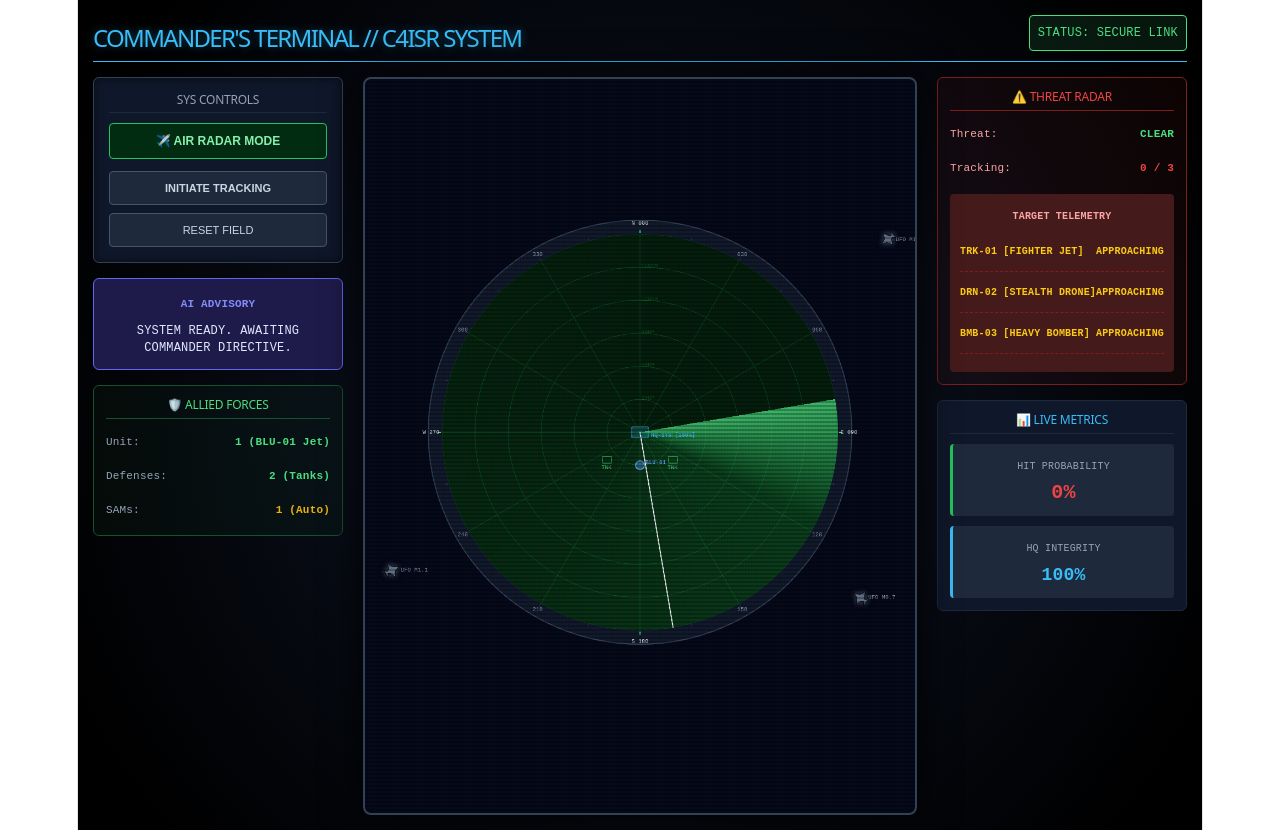
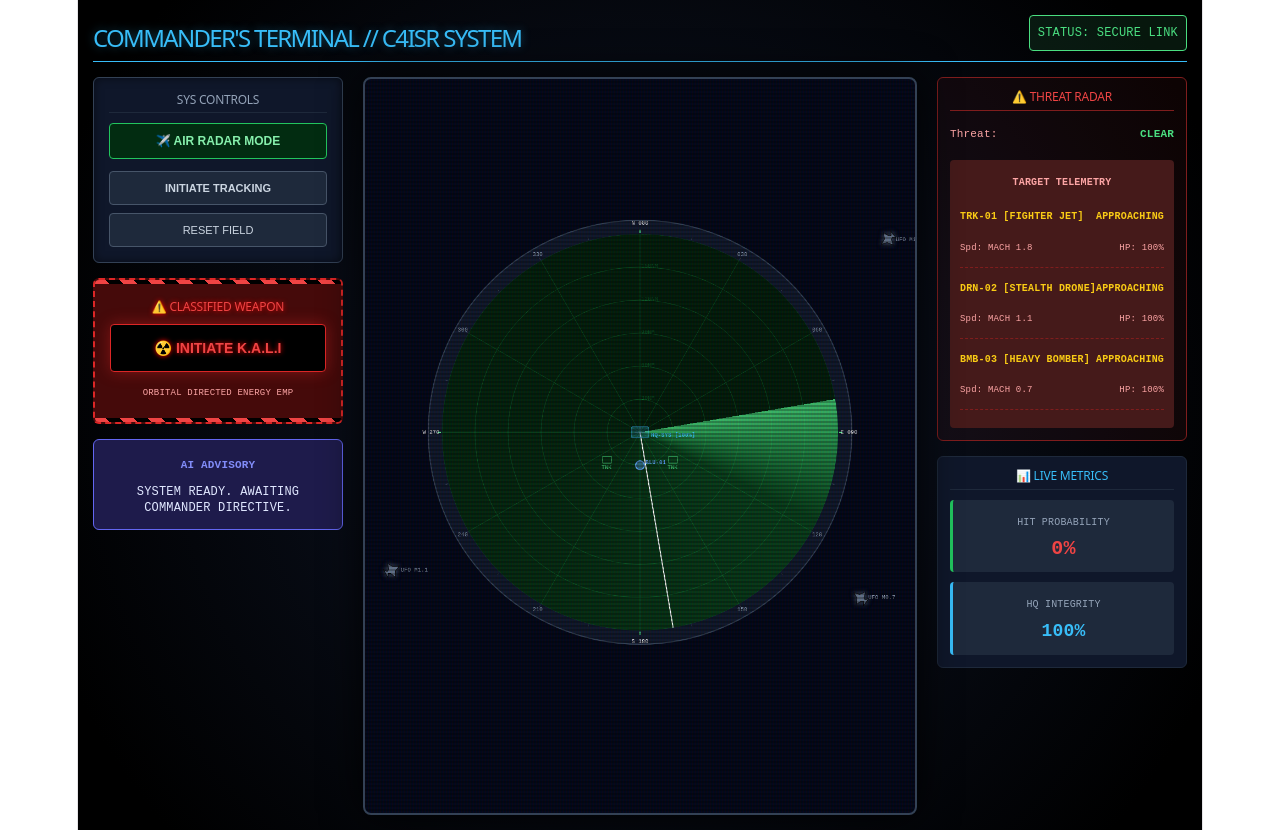
Before and after one commit to sriharish094-hue/drdo-tactical-simulator, a React app in the folder app/: page / in a window 1280 px wide. Built offline with nearby package versions, Linux system fonts and the light colour scheme; the HTML template or start-up script is replaced by a standard one.

Commit message:
Added Top Secret Orbital K.A.L.I Weapon System

```diff
--- a/app/src/App.jsx
+++ b/app/src/App.jsx
@@ -28,6 +28,9 @@ export default function App() {
   const lastDefFire = useRef({ 'DEF-1': 0, 'DEF-2': 0 });
   const movementRef = useRef({ dx: 0, dy: 0 });
 
+  // TOP SECRET: K.A.L.I WEAPON SYSTEM REF
+  const kaliRef = useRef({ active: false, radius: 0 });
+
   const [advisorText, setAdvisorText] = useState('SYSTEM READY. AWAITING COMMANDER DIRECTIVE.');
   const [hitProbability, setHitProbability] = useState(0);
   const [enemyStrategy, setEnemyStrategy] = useState('SCANNING BORDERS...');
@@ -52,8 +55,17 @@ export default function App() {
   const fireMissile = () => { if (baseHealth > 0) setMissiles(prev => [...prev, { x: ownShip.x, y: ownShip.y, speed: 12, type: 'MANUAL', targetId: null }]); };
   const deployFlare = () => { if (baseHealth > 0) setFlares(prev => [...prev, { x: ownShip.x, y: ownShip.y, life: 100 }]); };
 
+  // INITIATE CLASSIFIED WEAPON
+  const triggerKALI = () => {
+    if (baseHealth > 0 && !kaliRef.current.active) {
+      kaliRef.current = { active: true, radius: 10 };
+      setAdvisorText('☢️ CLASSIFIED: PROJECT K.A.L.I ACTIVATED. ORBITAL EMP DISCHARGING!');
+    }
+  };
+
   const handleReset = (newMode = radarMode) => {
     setOwnShip({ x: 500, y: 460 });
+    kaliRef.current.active = false;
     if (newMode === 'AIR') {
       setEnemies([
         { id: 'TRK-01', type: 'FIGHTER JET', x: 950, y: 50, health: 100, speed: 1.8, alt: 24000 },
@@ -87,14 +99,32 @@ export default function App() {
         lastTime = time;
         setOwnShip(p => ({ x: Math.max(20, Math.min(980, p.x + movementRef.current.dx)), y: Math.max(20, Math.min(780, p.y + movementRef.current.dy)) }));
 
+        const cx = basePos.x, cy = basePos.y;
+
+        // K.A.L.I WEAPON LOGIC
+        if (kaliRef.current.active) {
+          kaliRef.current.radius += 45; // Extremely fast expansion
+          if (kaliRef.current.radius > 1200) {
+            kaliRef.current.active = false; // Reset after it clears the screen
+          }
+        }
+
         if (isAIActive && baseHealth > 0) {
-          const cx = basePos.x, cy = basePos.y;
-          const sweepSpeed = radarMode === 'AIR' ? 1200 : 2500; // Sonar is much slower
+          const sweepSpeed = radarMode === 'AIR' ? 1200 : 2500;
           const sweepAngle = (Date.now() / sweepSpeed) % (Math.PI * 2);
 
           setEnemies(prevEnemies => {
             let activeEnemies = prevEnemies.map(enemy => {
               if (enemy.health <= 0) return enemy;
+
+              // IF KALI WAVE HITS THEM -> INSTANT DEATH
+              const distToCenter = Math.hypot(enemy.x - cx, enemy.y - cy);
+              if (kaliRef.current.active && distToCenter <= kaliRef.current.radius) {
+                setExplosions(ex => [...ex, { x: enemy.x, y: enemy.y, life: 25 }]); // Big explosion
+                setScore(s => s + 500);
+                return { ...enemy, health: 0, speed: 0 }; // Engine dead
+              }
+
               let tx = basePos.x, ty = basePos.y;
               if (flares.length > 0) { tx = flares[0].x + Math.sin(Date.now() / 100) * 50; ty = flares[0].y + Math.cos(Date.now() / 100) * 50; }
               const edx = tx - enemy.x, edy = ty - enemy.y;
@@ -112,7 +142,7 @@ export default function App() {
 
             setMissiles(prevMissiles => {
               let newMissiles = [...prevMissiles];
-              if (aliveEnemies.length > 0) {
+              if (aliveEnemies.length > 0 && !kaliRef.current.active) { // Don't fire normal missiles if KALI is active
                 let visibleEnemies = aliveEnemies.filter(e => Math.hypot(e.x - cx, e.y - cy) <= radarRadius);
                 if (visibleEnemies.length > 0) {
                   let closest = visibleEnemies.reduce((min, e) => {
@@ -128,8 +158,10 @@ export default function App() {
                   else if (targetDist < 250) setEnemyStrategy('TACTICAL ENGAGEMENT ZONE');
                   else setEnemyStrategy(radarMode === 'AIR' ? 'TARGET DETECTED ON RADAR' : 'SONAR CONTACT ACQUIRED');
 
-                  if (targetDist < 120) setAdvisorText(`⚠️ ALARM: ${target.id} (${target.type}) BREACHED INNER DEFENSE!`);
-                  else setAdvisorText(`🚨 ${radarMode === 'AIR' ? 'RADAR' : 'SONAR'} ALERT: BOGIES IN RANGE.`);
+                  if (!kaliRef.current.active) {
+                    if (targetDist < 120) setAdvisorText(`⚠️ ALARM: ${target.id} (${target.type}) BREACHED INNER DEFENSE!`);
+                    else setAdvisorText(`🚨 ${radarMode === 'AIR' ? 'RADAR' : 'SONAR'} ALERT: BOGIES IN RANGE.`);
+                  }
 
                   let objAngle = Math.atan2(target.y - cy, target.x - cx);
                   if (objAngle < 0) objAngle += Math.PI * 2;
@@ -179,7 +211,7 @@ export default function App() {
         }
       }
 
-      // --- ADVANCED CANVAS DRAWING ---
+      // --- CANVAS DRAWING ---
       const canvas = canvasRef.current;
       if (canvas) {
         const ctx = canvas.getContext('2d');
@@ -189,15 +221,19 @@ export default function App() {
         const sweepSpeed = isNavy ? 2500 : 1200;
         const sweepAngle = (Date.now() / sweepSpeed) % (Math.PI * 2);
 
-        // STYLING DIFFERENCES: AIR vs NAVY
         const radarBgColor = isNavy ? '#010a17' : '#011c09';
-        const radarLineColor = isNavy ? 'rgba(14, 165, 233, 0.3)' : 'rgba(34, 197, 94, 0.3)'; // Navy Cyan vs Air Green
+        const radarLineColor = isNavy ? 'rgba(14, 165, 233, 0.3)' : 'rgba(34, 197, 94, 0.3)';
         const radarSweepColorSolid = isNavy ? 'rgba(56, 189, 248, 0.7)' : 'rgba(74, 222, 128, 0.8)';
         const textColor = isNavy ? '#38bdf8' : '#4ade80';
 
         ctx.fillStyle = '#020617'; ctx.fillRect(0, 0, canvas.width, canvas.height);
 
-        // Bezel
+        // K.A.L.I BACKGROUND GLITCH EFFECT
+        if (kaliRef.current.active) {
+          ctx.fillStyle = Math.random() > 0.5 ? 'rgba(255,255,255,0.1)' : 'rgba(0,255,255,0.1)';
+          ctx.fillRect(0, 0, canvas.width, canvas.height);
+        }
+
         ctx.beginPath(); ctx.arc(cx, cy, radarRadius + 25, 0, Math.PI * 2);
         ctx.fillStyle = '#0f172a'; ctx.fill();
         ctx.strokeStyle = '#334155'; ctx.lineWidth = 2; ctx.stroke();
@@ -205,7 +241,6 @@ export default function App() {
         ctx.font = '10px "Courier New", monospace';
         ctx.fillStyle = '#94a3b8'; ctx.textAlign = 'center'; ctx.textBaseline = 'middle';
 
-        // Degree Markers
         for(let i=0; i<360; i+= (isNavy ? 45 : 15)) {
           const rad = (i - 90) * (Math.PI / 180);
           const isMajor = i % 90 === 0;
@@ -234,41 +269,33 @@ export default function App() {
         ctx.clip();
         ctx.fillStyle = radarBgColor; ctx.fill();
 
-        // Grid Design (Air vs Navy)
         ctx.strokeStyle = radarLineColor; ctx.lineWidth = 1;
         if (!isNavy) {
-          // Air: Dense Azimuth Lines
           for (let i=0; i<360; i+=30) {
             const rad = i * (Math.PI / 180);
             ctx.beginPath(); ctx.moveTo(cx, cy); ctx.lineTo(cx + Math.cos(rad) * radarRadius, cy + Math.sin(rad) * radarRadius); ctx.stroke();
           }
         } else {
-          // Navy: Simple Crosshair
           ctx.beginPath(); ctx.moveTo(cx, cy - radarRadius); ctx.lineTo(cx, cy + radarRadius); ctx.stroke();
           ctx.beginPath(); ctx.moveTo(cx - radarRadius, cy); ctx.lineTo(cx + radarRadius, cy); ctx.stroke();
         }
 
-        // Concentric Distance Rings
         for (let r = 60; r <= radarRadius; r += 60) {
           ctx.beginPath(); ctx.arc(cx, cy, r, 0, Math.PI * 2); ctx.stroke();
           ctx.fillStyle = radarLineColor;
           ctx.fillText(`${r/2}${isNavy ? 'Yds' : 'NM'}`, cx + 2, cy - r - 2);
         }
 
-        // SWEEP & PING EFFECTS
-        if (isNavy && isAIActive) {
-          // NAVY: Expanding Sonar Ping Ring
+        if (isNavy && isAIActive && !kaliRef.current.active) {
           const pingProgress = (Date.now() % 2500) / 2500;
           const pingRadius = pingProgress * radarRadius;
-          ctx.beginPath();
-          ctx.arc(cx, cy, pingRadius, 0, Math.PI * 2);
-          ctx.strokeStyle = `rgba(56, 189, 248, ${1 - pingProgress})`; // Fades out as it expands
-          ctx.lineWidth = 4;
-          ctx.stroke();
+          ctx.beginPath(); ctx.arc(cx, cy, pingRadius, 0, Math.PI * 2);
+          ctx.strokeStyle = `rgba(56, 189, 248, ${1 - pingProgress})`;
+          ctx.lineWidth = 4; ctx.stroke();
         }
 
-        // Standard Sweep Gradient
-        if (ctx.createConicGradient) {
+        // Hide regular sweep if KALI is firing
+        if (ctx.createConicGradient && !kaliRef.current.active) {
           const gradient = ctx.createConicGradient(sweepAngle - Math.PI/2, cx, cy);
           gradient.addColorStop(0, radarSweepColorSolid);
           gradient.addColorStop(isNavy ? 0.05 : 0.1, isNavy ? 'rgba(56,189,248,0.1)' : 'rgba(34,197,94,0.2)');
@@ -277,10 +304,38 @@ export default function App() {
           ctx.beginPath(); ctx.arc(cx, cy, radarRadius, 0, Math.PI*2); ctx.fill();
         }
 
-        // Leading Line
-        ctx.beginPath(); ctx.moveTo(cx, cy);
-        ctx.lineTo(cx + Math.cos(sweepAngle)*radarRadius, cy + Math.sin(sweepAngle)*radarRadius);
-        ctx.strokeStyle = isNavy ? '#7dd3fc' : '#ffffff'; ctx.lineWidth = isNavy ? 1 : 2; ctx.stroke();
+        if (!kaliRef.current.active) {
+          ctx.beginPath(); ctx.moveTo(cx, cy);
+          ctx.lineTo(cx + Math.cos(sweepAngle)*radarRadius, cy + Math.sin(sweepAngle)*radarRadius);
+          ctx.strokeStyle = isNavy ? '#7dd3fc' : '#ffffff'; ctx.lineWidth = isNavy ? 1 : 2; ctx.stroke();
+        }
+
+        // K.A.L.I BEAM RENDERING (CLASSIFIED WEAPON)
+        if (kaliRef.current.active) {
+          ctx.beginPath();
+          ctx.arc(cx, cy, kaliRef.current.radius, 0, Math.PI * 2);
+
+          // Blinding White/Cyan Energy Wave
+          const kaliGrad = ctx.createRadialGradient(cx, cy, 0, cx, cy, kaliRef.current.radius);
+          kaliGrad.addColorStop(0, 'rgba(255, 255, 255, 1)');
+          kaliGrad.addColorStop(0.8, 'rgba(6, 182, 212, 0.8)'); // Cyan
+          kaliGrad.addColorStop(1, 'rgba(0, 0, 0, 0)');
+
+          ctx.fillStyle = kaliGrad;
+          ctx.fill();
+
+          ctx.strokeStyle = '#22d3ee'; // Bright Cyan Rim
+          ctx.lineWidth = 10;
+          ctx.stroke();
+
+          // Glitch Warning Text
+          ctx.fillStyle = '#ff0000';
+          ctx.font = 'bold 30px "Courier New", monospace';
+          ctx.shadowBlur = 10;
+          ctx.shadowColor = 'red';
+          ctx.fillText(">> K.A.L.I EMP DISCHARGE <<", cx - 180, cy + (Math.random() * 10 - 5));
+          ctx.shadowBlur = 0;
+        }
 
         ctx.restore(); // END MASK
 
@@ -288,13 +343,13 @@ export default function App() {
           ctx.fillStyle = color; ctx.font = `${bold ? 'bold ' : ''}10px "Courier New", monospace`; ctx.fillText(text, x, y);
         };
 
-        // Base
+        ctx.beginPath(); ctx.moveTo(cx - 10, cy); ctx.lineTo(cx + 10, cy); ctx.stroke();
+        ctx.beginPath(); ctx.moveTo(cx, cy - 10); ctx.lineTo(cx, cy + 10); ctx.stroke();
         ctx.beginPath(); ctx.rect(cx - 15, cy - 10, 30, 20);
-        ctx.fillStyle = isNavy ? 'rgba(56, 189, 248, 0.15)' : 'rgba(56, 189, 248, 0.2)'; ctx.fill();
-        ctx.strokeStyle = isNavy ? '#0ea5e9' : '#38bdf8'; ctx.lineWidth = 1; ctx.stroke();
+        ctx.fillStyle = `rgba(56, 189, 248, 0.2)`; ctx.fill();
+        ctx.strokeStyle = '#38bdf8'; ctx.lineWidth = 1; ctx.stroke();
         drawTacticalText(`HQ-SYS [${Math.floor(baseHealth)}%]`, cx + 20, cy + 5, isNavy ? '#0ea5e9' : '#38bdf8', true);
 
-        // Defenses
         units.forEach(u => {
           const isFiring = Date.now() - (lastDefFire.current[u.id] || 0) < 200;
           ctx.beginPath(); ctx.rect(u.x - 8, u.y - 6, 16, 12);
@@ -304,7 +359,6 @@ export default function App() {
           drawTacticalText(isNavy ? 'CRU' : 'TNK', u.x - 10, u.y + 14, textColor);
         });
 
-        // Own Ship
         ctx.beginPath(); ctx.arc(ownShip.x, ownShip.y, 8, 0, Math.PI * 2);
         ctx.fillStyle = `rgba(96, 165, 250, 0.4)`; ctx.fill();
         ctx.strokeStyle = '#60a5fa'; ctx.lineWidth = 2; ctx.stroke();
@@ -319,7 +373,6 @@ export default function App() {
             let bearing = (Math.atan2(enemy.y - cy, enemy.x - cx) * 180 / Math.PI) + 90;
             if (bearing < 0) bearing += 360;
 
-            // Colors: Air uses Red, Navy uses bright Orange/Yellow for Sonar returns
             const jetColor = isInsideRadar ? (isNavy ? '#f59e0b' : '#ef4444') : '#64748b';
             const glowColor = isInsideRadar ? (isNavy ? '#d97706' : '#dc2626') : '#475569';
 
@@ -330,34 +383,26 @@ export default function App() {
             ctx.save();
             ctx.translate(enemy.x, enemy.y);
 
-            // TARGET BRACKETS (Air = Square, Navy = Dashed Circle)
-            if(isInsideRadar) {
+            if(isInsideRadar && !kaliRef.current.active) {
               if (isNavy) {
-                ctx.beginPath();
-                ctx.arc(0, 0, 20, 0, Math.PI * 2);
-                ctx.strokeStyle = 'rgba(245, 158, 11, 0.8)'; // Orange Sonar lock
-                ctx.setLineDash([4, 6]);
-                ctx.lineWidth = 1.5; ctx.stroke();
-                ctx.setLineDash([]);
+                ctx.beginPath(); ctx.arc(0, 0, 20, 0, Math.PI * 2);
+                ctx.strokeStyle = 'rgba(245, 158, 11, 0.8)';
+                ctx.setLineDash([4, 6]); ctx.lineWidth = 1.5; ctx.stroke(); ctx.setLineDash([]);
               } else {
-                ctx.beginPath();
-                const bSize = 18;
-                ctx.moveTo(-bSize, -bSize/2); ctx.lineTo(-bSize, -bSize); ctx.lineTo(-bSize/2, -bSize); // TL
-                ctx.moveTo(bSize/2, -bSize); ctx.lineTo(bSize, -bSize); ctx.lineTo(bSize, -bSize/2);    // TR
-                ctx.moveTo(bSize, bSize/2); ctx.lineTo(bSize, bSize); ctx.lineTo(bSize/2, bSize);       // BR
-                ctx.moveTo(-bSize/2, bSize); ctx.lineTo(-bSize, bSize); ctx.lineTo(-bSize, bSize/2);    // BL
+                ctx.beginPath(); const bSize = 18;
+                ctx.moveTo(-bSize, -bSize/2); ctx.lineTo(-bSize, -bSize); ctx.lineTo(-bSize/2, -bSize);
+                ctx.moveTo(bSize/2, -bSize); ctx.lineTo(bSize, -bSize); ctx.lineTo(bSize, -bSize/2);
+                ctx.moveTo(bSize, bSize/2); ctx.lineTo(bSize, bSize); ctx.lineTo(bSize/2, bSize);
+                ctx.moveTo(-bSize/2, bSize); ctx.lineTo(-bSize, bSize); ctx.lineTo(-bSize, bSize/2);
                 ctx.strokeStyle = 'rgba(239, 68, 68, 0.7)'; ctx.lineWidth = 2; ctx.stroke();
               }
             }
 
-            // Draw Asset Shape
             ctx.rotate(angle);
             ctx.beginPath();
             if (isNavy) {
-              // Submarine shape
               ctx.moveTo(0, -12); ctx.lineTo(4, -6); ctx.lineTo(4, 8); ctx.lineTo(0, 12); ctx.lineTo(-4, 8); ctx.lineTo(-4, -6);
             } else {
-              // Jet shape
               ctx.moveTo(0, -14); ctx.lineTo(4, -4); ctx.lineTo(14, 2); ctx.lineTo(4, 6); ctx.lineTo(2, 10); ctx.lineTo(8, 14); ctx.lineTo(-8, 14); ctx.lineTo(-2, 10); ctx.lineTo(-4, 6); ctx.lineTo(-14, 2); ctx.lineTo(-4, -4);
             }
             ctx.closePath();
@@ -365,8 +410,7 @@ export default function App() {
             ctx.lineWidth = 1; ctx.strokeStyle = isInsideRadar ? '#ffffff' : '#000000'; ctx.stroke();
             ctx.restore();
 
-            // HUD TEXT
-            if (isInsideRadar) {
+            if (isInsideRadar && !kaliRef.current.active) {
               const lineColor = isNavy ? 'rgba(245, 158, 11, 0.5)' : 'rgba(239, 68, 68, 0.5)';
               const txtColor = isNavy ? '#f59e0b' : '#ff0000';
               const subTxtColor = isNavy ? '#fcd34d' : '#fca5a5';
@@ -380,16 +424,19 @@ export default function App() {
               drawTacticalText(`DST: ${Math.floor(distToCenter/2)}${isNavy ? 'Yds' : 'NM'}`, enemy.x + 50, enemy.y - 8, subTxtColor);
               drawTacticalText(`${isNavy?'DPT':'ALT'}: ${enemy.alt}`, enemy.x + 50, enemy.y + 2, subTxtColor);
               drawTacticalText(`KTS: ${Math.floor(enemy.speed * 200)}`, enemy.x + 50, enemy.y + 12, subTxtColor);
-            } else {
+            } else if (!kaliRef.current.active) {
               drawTacticalText(isNavy ? `CONTACT` : `UFO M${enemy.speed.toFixed(1)}`, enemy.x + 15, enemy.y, '#94a3b8');
             }
           }
         });
 
-        // Weapons
         flares.forEach(f => { ctx.beginPath(); ctx.moveTo(f.x - 5, f.y - 5); ctx.lineTo(f.x + 5, f.y + 5); ctx.moveTo(f.x + 5, f.y - 5); ctx.lineTo(f.x - 5, f.y + 5); ctx.strokeStyle = isNavy ? '#38bdf8' : '#facc15'; ctx.lineWidth = 2; ctx.stroke(); });
         missiles.forEach(m => { ctx.beginPath(); ctx.arc(m.x, m.y, 3, 0, Math.PI * 2); ctx.fillStyle = m.type === 'AUTO' ? '#eab308' : (m.type === 'TANK' ? '#f97316' : '#ffffff'); ctx.fill(); });
-        explosions.forEach(e => { ctx.beginPath(); ctx.arc(e.x, e.y, (15 - e.life) * 2, 0, Math.PI * 2); ctx.strokeStyle = `rgba(239, 68, 68, ${e.life / 15})`; ctx.lineWidth = 3; ctx.stroke(); });
+        explosions.forEach(e => {
+          ctx.beginPath(); ctx.arc(e.x, e.y, (15 - e.life) * 3, 0, Math.PI * 2); // Bigger explosion
+          ctx.fillStyle = `rgba(239, 68, 68, ${e.life / 20})`; ctx.fill(); // Fill for EMP death
+          ctx.strokeStyle = `rgba(250, 204, 21, ${e.life / 15})`; ctx.lineWidth = 3; ctx.stroke();
+        });
       }
       animationFrameId = requestAnimationFrame(loop);
     };
@@ -422,18 +469,20 @@ export default function App() {
             <button onClick={() => handleReset(radarMode)} style={{ width: '100%', padding: '10px', backgroundColor: '#1e293b', color: '#cbd5e1', border: '1px solid #475569', borderRadius: '4px', cursor: 'pointer', fontSize: '11px' }}>RESET FIELD</button>
           </div>
 
+          {/* TOP SECRET: PROJECT K.A.L.I BUTTON */}
+          <div style={{ backgroundColor: '#450a0a', padding: '15px', borderRadius: '6px', border: '2px dashed #dc2626', position: 'relative', overflow: 'hidden' }}>
+            <div style={{ position: 'absolute', top: 0, left: 0, right: 0, height: '4px', background: 'repeating-linear-gradient(45deg, #ef4444, #ef4444 10px, #000 10px, #000 20px)' }}></div>
+            <div style={{ position: 'absolute', bottom: 0, left: 0, right: 0, height: '4px', background: 'repeating-linear-gradient(45deg, #ef4444, #ef4444 10px, #000 10px, #000 20px)' }}></div>
+            <h2 style={{ color: '#ef4444', fontSize: '12px', marginTop: '5px', marginBottom: '10px', textAlign: 'center', textShadow: '0 0 5px red' }}>⚠️ CLASSIFIED WEAPON</h2>
+            <button onClick={triggerKALI} style={{ width: '100%', padding: '15px 10px', backgroundColor: '#000000', color: '#ef4444', border: '1px solid #dc2626', borderRadius: '4px', cursor: 'pointer', fontSize: '14px', fontWeight: 'bold', textShadow: '0 0 5px red', boxShadow: '0 0 15px rgba(220, 38, 38, 0.4)' }}>
+              ☢️ INITIATE K.A.L.I
+            </button>
+            <div style={{ color: '#fca5a5', fontSize: '9px', textAlign: 'center', marginTop: '8px' }}>ORBITAL DIRECTED ENERGY EMP</div>
+          </div>
+
           <div style={{ backgroundColor: '#1e1b4b', border: '1px solid #6366f1', padding: '12px', borderRadius: '6px' }}>
             <div style={{ color: '#818cf8', fontSize: '11px', fontWeight: 'bold', marginBottom: '6px' }}>AI ADVISORY</div>
             <div style={{ color: '#e0e7ff', fontSize: '12px', lineHeight: '1.4' }}>{advisorText}</div>
-          </div>
-
-          <div style={{ backgroundColor: radarMode === 'NAVY' ? 'rgba(8, 47, 73, 0.4)' : 'rgba(20, 83, 45, 0.1)', padding: '12px', border: `1px solid ${radarMode === 'NAVY' ? '#0ea5e9' : '#14532d'}`, borderRadius: '6px' }}>
-            <h2 style={{ color: radarMode === 'NAVY' ? '#38bdf8' : '#4ade80', fontSize: '12px', marginTop: 0, borderBottom: `1px solid ${radarMode === 'NAVY' ? '#0284c7' : '#14532d'}`, paddingBottom: '6px' }}>🛡️ ALLIED FORCES</h2>
-            <div style={{ display: 'flex', flexDirection: 'column', gap: '8px', marginTop: '10px', fontSize: '11px' }}>
-              <div style={{ display: 'flex', justifyContent: 'space-between' }}><span style={{ color: '#94a3b8' }}>Unit:</span> <span style={{ color: radarMode === 'NAVY' ? '#38bdf8' : '#4ade80', fontWeight: 'bold' }}>1 ({radarMode === 'AIR' ? 'BLU-01 Jet' : 'Submarine'})</span></div>
-              <div style={{ display: 'flex', justifyContent: 'space-between' }}><span style={{ color: '#94a3b8' }}>Defenses:</span> <span style={{ color: radarMode === 'NAVY' ? '#38bdf8' : '#4ade80', fontWeight: 'bold' }}>{units.length} ({radarMode === 'AIR' ? 'Tanks' : 'Cruisers'})</span></div>
-              <div style={{ display: 'flex', justifyContent: 'space-between' }}><span style={{ color: '#94a3b8' }}>{radarMode === 'AIR' ? 'SAMs:' : 'Torpedo:'}</span> <span style={{ color: '#eab308', fontWeight: 'bold' }}>1 (Auto)</span></div>
-            </div>
           </div>
         </div>
 
@@ -451,7 +500,6 @@ export default function App() {
             <h2 style={{ color: '#ef4444', fontSize: '12px', marginTop: 0, borderBottom: '1px solid #7f1d1d', paddingBottom: '6px' }}>⚠️ THREAT {radarMode === 'AIR' ? 'RADAR' : 'SONAR'}</h2>
             <div style={{ display: 'flex', flexDirection: 'column', gap: '8px', marginTop: '10px', fontSize: '11px' }}>
               <div style={{ display: 'flex', justifyContent: 'space-between' }}><span style={{ color: '#fca5a5' }}>Threat:</span> <span style={{ color: activeThreats > 0 ? '#ef4444' : '#4ade80', fontWeight: 'bold' }}>{activeThreats > 0 ? 'ACTIVE' : 'CLEAR'}</span></div>
-              <div style={{ display: 'flex', justifyContent: 'space-between' }}><span style={{ color: '#fca5a5' }}>Tracking:</span> <span style={{ color: '#ef4444', fontWeight: 'bold' }}>{activeThreats} / 3</span></div>
 
               <div style={{ backgroundColor: '#451a1a', padding: '10px', borderRadius: '4px', marginTop: '5px' }}>
                 <div style={{ color: '#fca5a5', fontSize: '10px', fontWeight: 'bold', marginBottom: '8px' }}>TARGET TELEMETRY</div>
@@ -465,6 +513,9 @@ export default function App() {
                     <div key={e.id} style={{ marginBottom: '8px', paddingBottom: '6px', borderBottom: '1px dashed #7f1d1d' }}>
                       <div style={{ display: 'flex', justifyContent: 'space-between', fontSize: '10px', color: col, fontWeight: 'bold' }}>
                         <span>{e.id} [{e.type}]</span> <span>{status}</span>
+                      </div>
+                      <div style={{ display: 'flex', justifyContent: 'space-between', fontSize: '9px', color: '#fca5a5', marginTop: '4px' }}>
+                        <span>Spd: MACH {e.speed.toFixed(1)}</span> <span>HP: {e.health}%</span>
                       </div>
                     </div>
                   );
```
